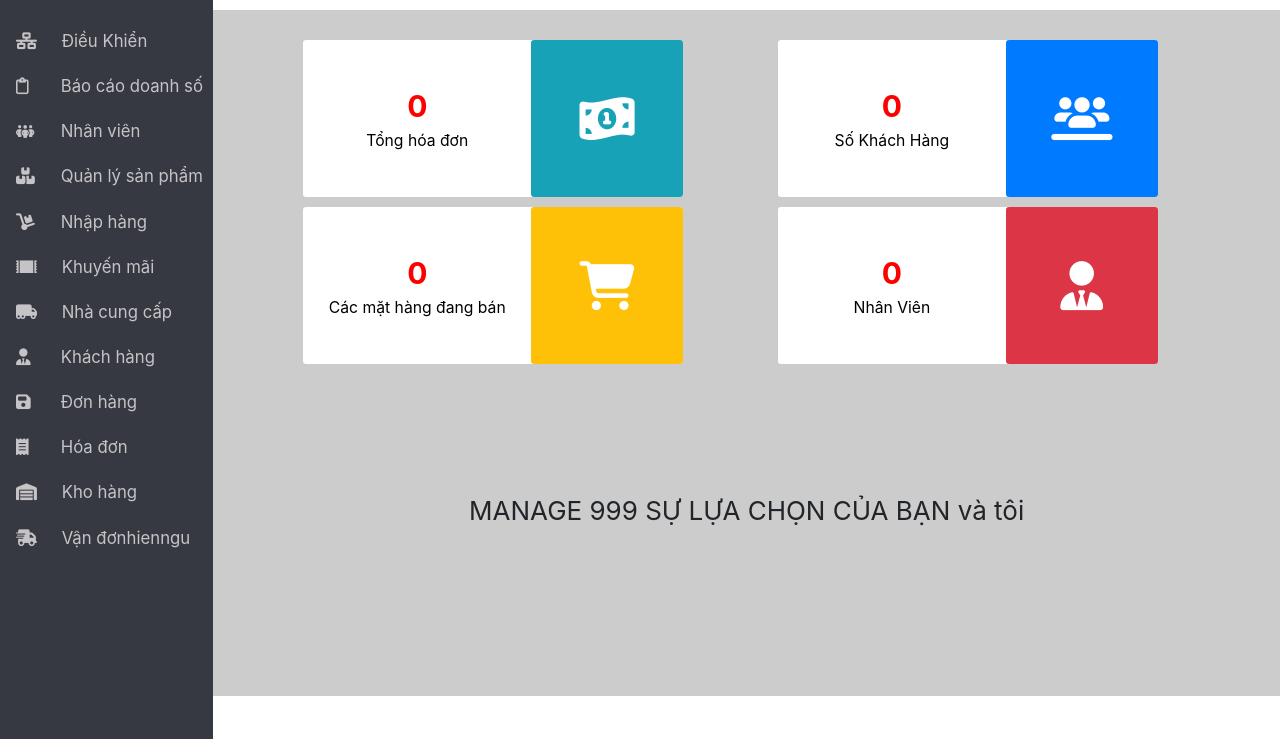
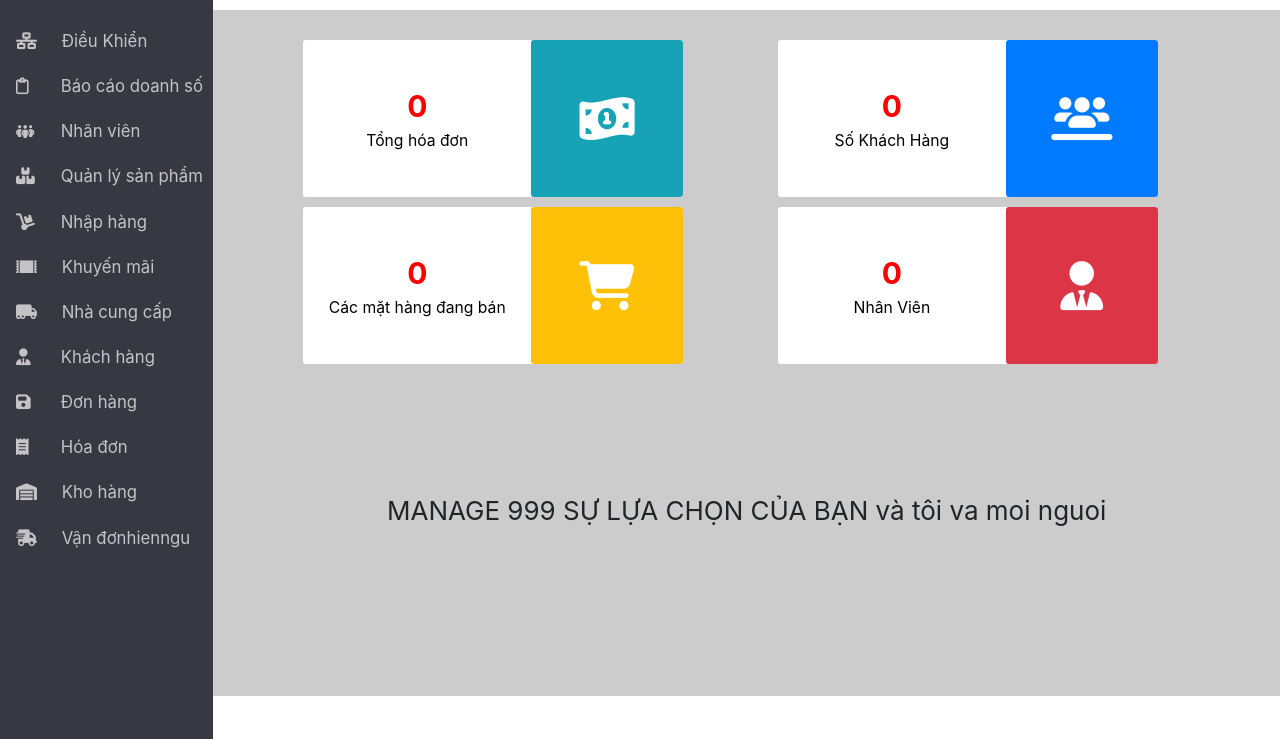
Before and after one commit to NguyenDuongsp/web_sieuthi, a PHP site: page /WEB_SIEUTHI/dieukhien.php in a window 1280 px wide. Shown: the part 61-800 px from the top of the page. Run offline with PHP 8.4, Linux system fonts and the light colour scheme; data that the repository does not hold is empty.

Commit message:
hien2suadk

```diff
--- a/sieuthi/dieukhien.php
+++ b/sieuthi/dieukhien.php
@@ -78,7 +78,7 @@ $kq4 = mysqli_query($conn,$sql_sokhachhang);
             <br>
 
             <br>
-            <p > MANAGE 999 SỰ LỰA CHỌN CỦA BẠN và tôi </p>
+            <p > MANAGE 999 SỰ LỰA CHỌN CỦA BẠN và tôi va moi nguoi</p>
 
             <br>
             <br>
```
